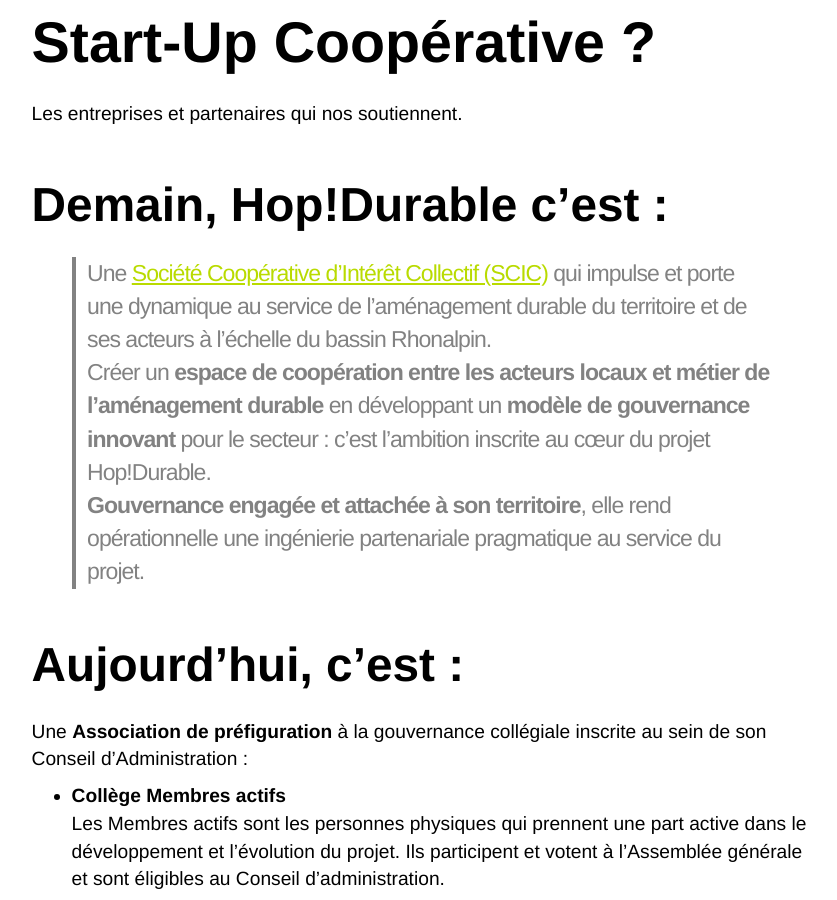
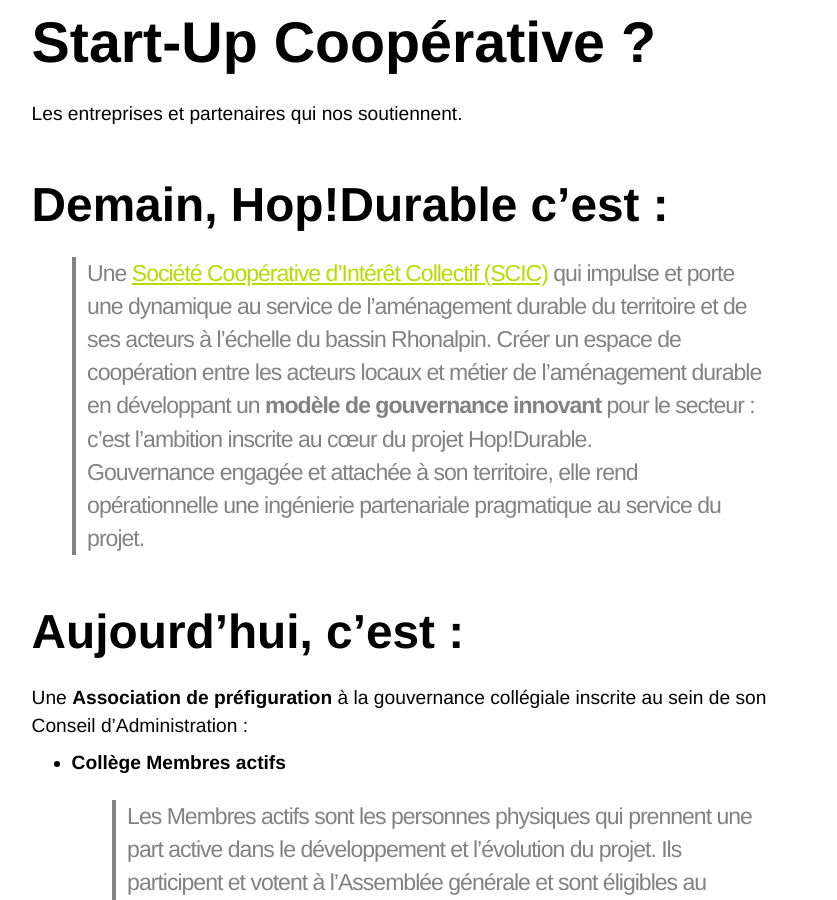
Before and after one commit to pierrenault/hopdurable.github.io, a Jekyll site: the page built from hop-durable-startup.md, in a window 1280 px wide and 900 px high, scrolled down 306 px. Shown: the whole window, without its empty margins (218-1055 px from the left). Built offline with Jekyll 4.4.1, drawn with Linux system fonts in a browser that asks for light colours.

```diff
--- a/hop-durable-startup.md
+++ b/hop-durable-startup.md
@@ -6,25 +6,24 @@ published: true
 
 ## Demain, Hop!Durable c'est :
 
->Une [Société Coopérative d'Intérêt Collectif (SCIC)](http://www.les-scic.coop/export/sites/default/fr/les-scic/_media/documents/docs-juridique/Fiche_prxsentation_Scic_CG_Scop_x2016x.pdf) qui impulse et porte une dynamique au service de l'aménagement durable du territoire et de ses acteurs à l'échelle du bassin Rhonalpin.
-Créer un **espace de coopération entre les acteurs locaux et métier de l'aménagement durable** en développant un **modèle de gouvernance innovant** pour le secteur : c'est l'ambition inscrite au cœur du projet Hop!Durable.
-**Gouvernance engagée et attachée à son territoire**, elle rend opérationnelle une ingénierie partenariale pragmatique au service du projet.
+>Une [Société Coopérative d'Intérêt Collectif (SCIC)](http://www.les-scic.coop/export/sites/default/fr/les-scic/_media/documents/docs-juridique/Fiche_prxsentation_Scic_CG_Scop_x2016x.pdf) qui impulse et porte une dynamique au service de l'aménagement durable du territoire et de ses acteurs à l'échelle du bassin Rhonalpin. Créer un espace de coopération entre les acteurs locaux et métier de l'aménagement durable en développant un **modèle de gouvernance innovant** pour le secteur : c'est l'ambition inscrite au cœur du projet Hop!Durable.
+Gouvernance engagée et attachée à son territoire, elle rend opérationnelle une ingénierie partenariale pragmatique au service du projet.
 
 
 ## Aujourd'hui, c'est :
 Une **Association de préfiguration** à la gouvernance collégiale inscrite au sein de son Conseil d'Administration :
 
 - **Collège Membres actifs**
-Les Membres actifs sont les personnes physiques qui prennent une part active dans le développement et l’évolution du projet. Ils participent et votent à l’Assemblée générale et sont éligibles au Conseil d’administration.
+>Les Membres actifs sont les personnes physiques qui prennent une part active dans le développement et l’évolution du projet. Ils participent et votent à l’Assemblée générale et sont éligibles au Conseil d’administration.
 
 - **Collège Membres institutions**
-Sont Membres institutionnels les personnes morales (collectivités territoriales, structures parapubliques, associations, groupements, etc.) qui apportent leur soutien à l’association et souhaitent prendre part à son évolution. Leur participation peut prendre des formes diverses : projets communs, communication, mécénat de compétences, mécénat financier, autre forme de partenariat en lien avec l’objet de l’association. Ils participent et votent à l’Assemblée générale et sont éligibles au Conseil d’administration.
+>Sont Membres institutionnels les personnes morales (collectivités territoriales, structures parapubliques, associations, groupements, etc.) qui apportent leur soutien à l’association et souhaitent prendre part à son évolution. Leur participation peut prendre des formes diverses : projets communs, communication, mécénat de compétences, mécénat financier, autre forme de partenariat en lien avec l’objet de l’association. Ils participent et votent à l’Assemblée générale et sont éligibles au Conseil d’administration.
 
 - **Collège Membres scientifiques**
-Sont Membres scientifiques les personnes physiques qui apportent leur soutien à l’association et souhaitent prendre part à son évolution à travers leur expertise scientifique. Leur participation peut prendre des formes diverses : projets communs, communication, mécénat de compétences, mécénat financier, autre forme de partenariat en lien avec l’objet de l’association. Ils participent et votent à l’Assemblée générale et sont éligibles au Conseil d’administration.
+>Sont Membres scientifiques les personnes physiques qui apportent leur soutien à l’association et souhaitent prendre part à son évolution à travers leur expertise scientifique. Leur participation peut prendre des formes diverses : projets communs, communication, mécénat de compétences, mécénat financier, autre forme de partenariat en lien avec l’objet de l’association. Ils participent et votent à l’Assemblée générale et sont éligibles au Conseil d’administration.
 
 - **Collège Membres entreprises**
-Sont Membres entreprises les acteurs privés (entreprises, artisans, interprofessions, etc.) qui apportent leur soutien à l’association et souhaitent prendre part à son évolution. Leur participation peut prendre des formes diverses : projets communs, communication, mécénat de compétences, mécénat financier, autre forme de partenariat en lien avec l’objet de l’association. Ils participent et votent à l’Assemblée générale et sont éligibles au Conseil d’administration
+>Sont Membres entreprises les acteurs privés (entreprises, artisans, interprofessions, etc.) qui apportent leur soutien à l’association et souhaitent prendre part à son évolution. Leur participation peut prendre des formes diverses : projets communs, communication, mécénat de compétences, mécénat financier, autre forme de partenariat en lien avec l’objet de l’association. Ils participent et votent à l’Assemblée générale et sont éligibles au Conseil d’administration
 
 
 ## Mais aussi :
```
